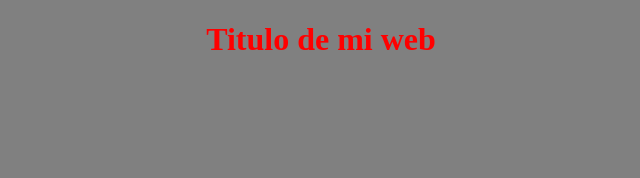
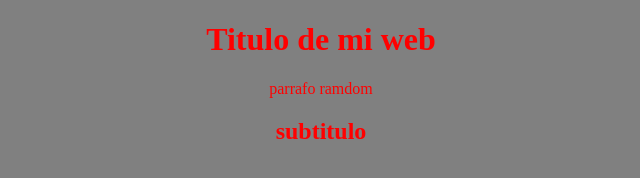
Before and after one commit to adler02/web, a plain HTML site: page index.html in a window 1280 px wide. Shown: the whole page, without its empty margins (319-959 px from the left). Drawn offline with Linux system fonts and the light colour scheme.

Commit message:
cambio en index

```diff
--- a/index.html
+++ b/index.html
@@ -9,5 +9,7 @@
 </head>
 <body>
     <h1>Titulo de mi web</h1>
+    <p>parrafo ramdom</p>
+    <h2>subtitulo</h2>
 </body>
 </html>
```
